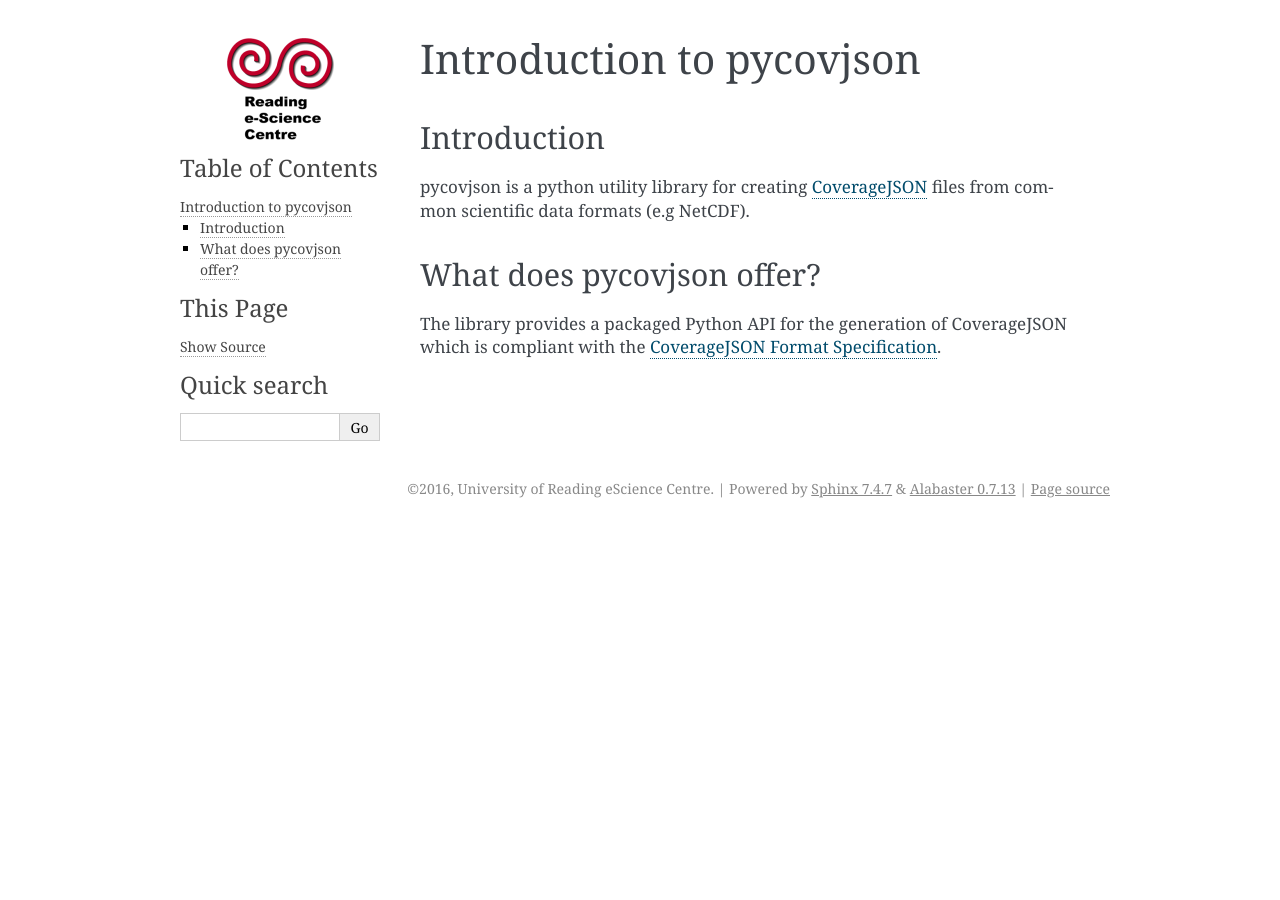
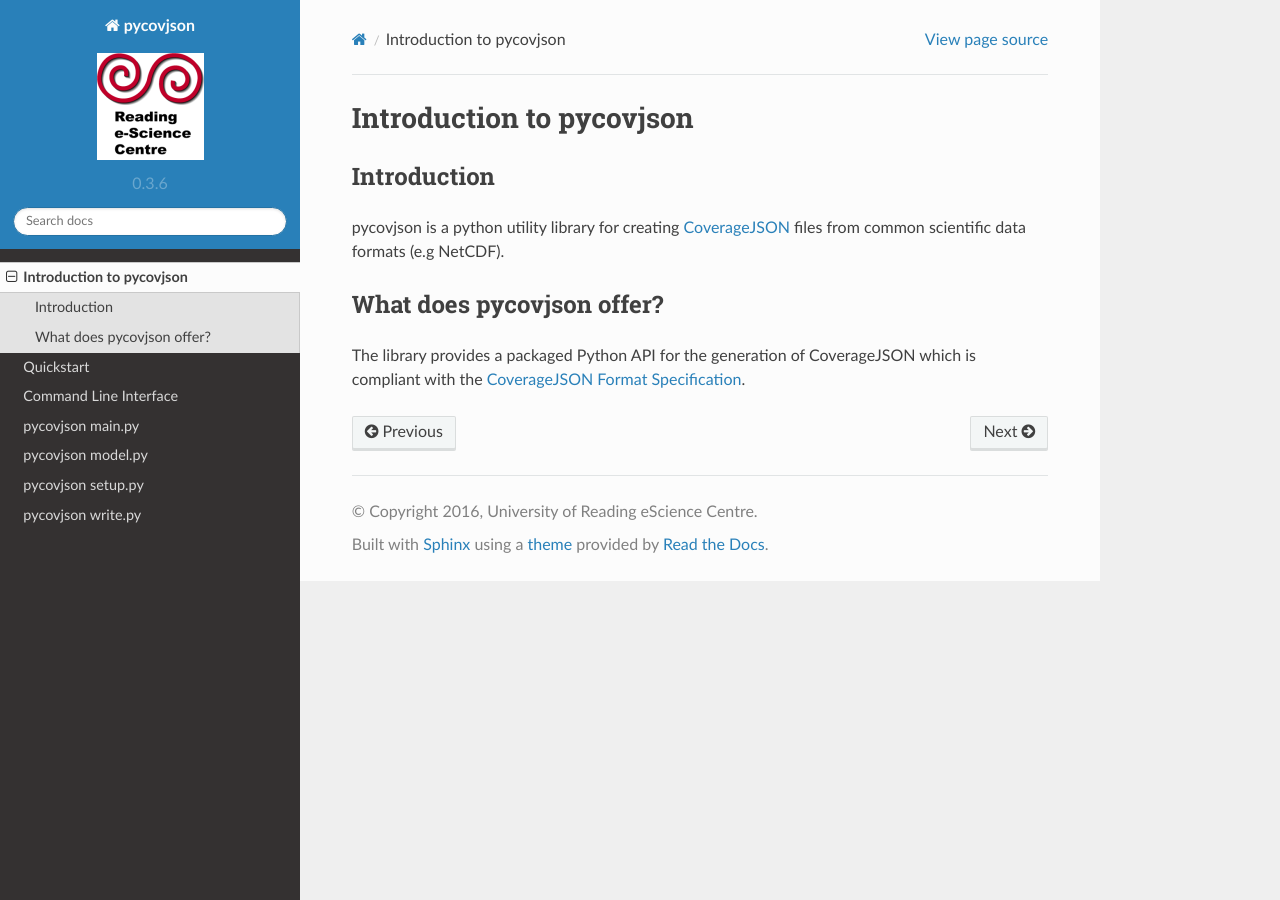
Before and after one commit to Reading-eScience-Centre/pycovjson, a Sphinx documentation site: the page built from docs/source/introduction.rst, in a window 1280 px wide. Built offline with Sphinx 7.4.7 and the Read the Docs theme 2.0.0, drawn with Linux system fonts in a browser that asks for light colours; pages that are not in the unit, such as notebooks, are missing from menus.

Commit message:
updated docs

```diff
--- a/docs/source/conf.py
+++ b/docs/source/conf.py
@@ -15,11 +15,14 @@
 import sys
 import os
 import shlex
+import sphinx_rtd_theme
+import pycovjson
 
 # If extensions (or modules to document with autodoc) are in another directory,
 # add these directories to sys.path here. If the directory is relative to the
 # documentation root, use os.path.abspath to make it absolute, like shown here.
 #sys.path.insert(0, os.path.abspath('.'))
+sys.path.insert(0, os.path.abspath('.'))
 
 # -- General configuration ------------------------------------------------
 
@@ -61,9 +64,9 @@ author = u'University of Reading eScience Centre'
 # built documents.
 #
 # The short X.Y version.
-version = '0.1.0'
+version = '0.3.6'
 # The full version, including alpha/beta/rc tags.
-release = '0.1.0'
+release = '0.3.6'
 
 # The language for content autogenerated by Sphinx. Refer to documentation
 # for a list of supported languages.
@@ -114,7 +117,7 @@ todo_include_todos = False
 
 # The theme to use for HTML and HTML Help pages.  See the documentation for
 # a list of builtin themes.
-html_theme = 'alabaster'
+html_theme = 'sphinx_rtd_theme'
 
 # Theme options are theme-specific and customize the look and feel of a theme
 # further.  For a list of options available for each theme, see the
```
Also changed, not shown: docs/source/core/ncdump.rst (deleted, +0 -7 lines), docs/source/core/readNetCDF.rst (deleted, +0 -7 lines), docs/source/core/readNetCDFOOP.rst (deleted, +0 -7 lines), docs/source/core/writeJSON.rst (deleted, +0 -7 lines), docs/source/core/writeNetCDF.rst (deleted, +0 -7 lines), docs/source/index.rst (+2 -5 lines).
